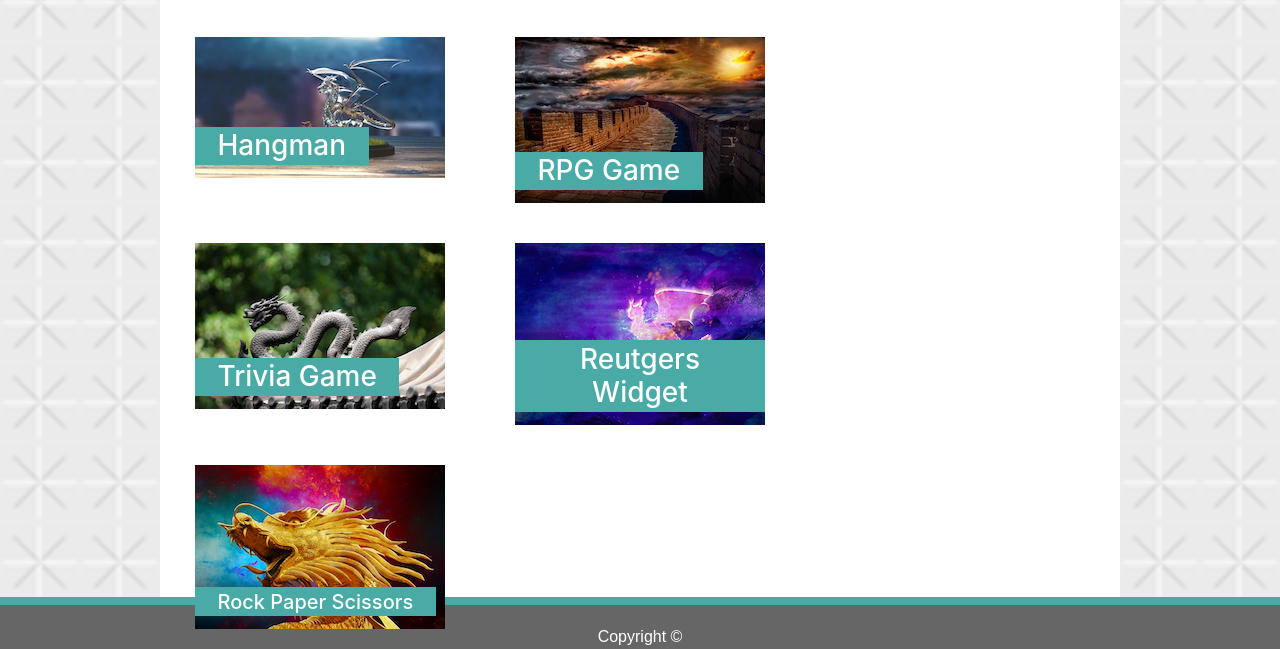
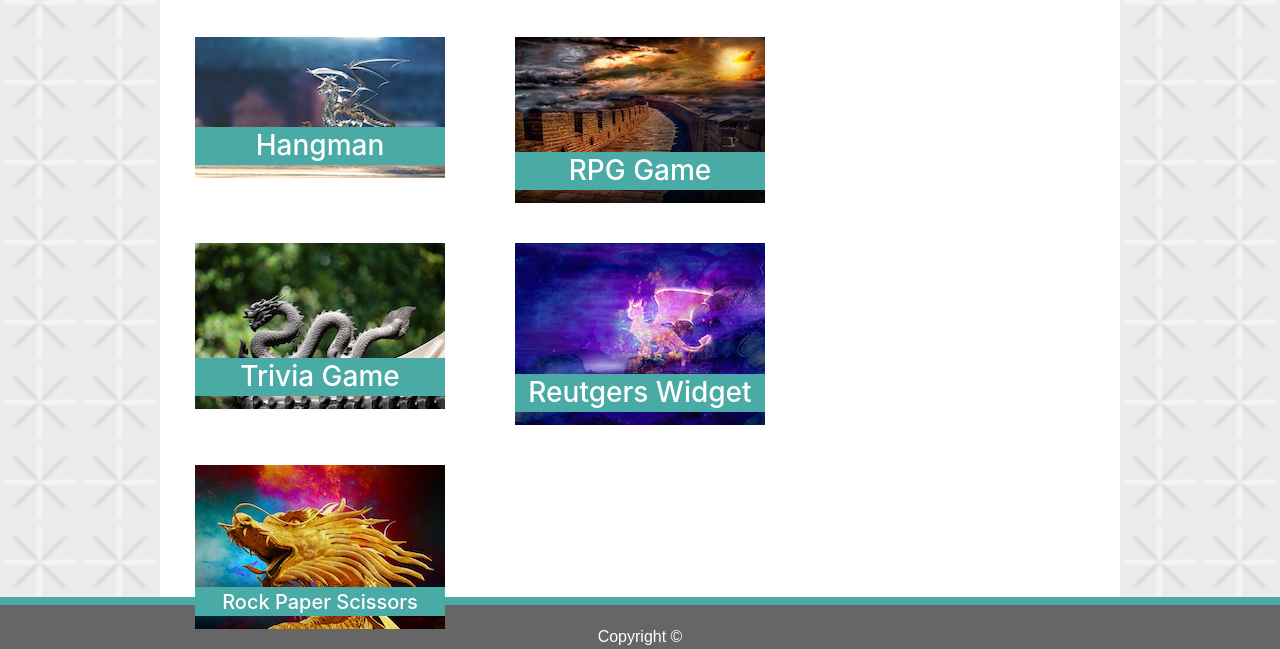
Before and after one commit to AnnaliisaS/responsive-portfolio, a plain HTML site: page portfolio.html in a window 1280 px wide. Shown: the part 198-847 px from the top of the page. Drawn offline with nearby package versions, Linux system fonts and the light colour scheme.

Commit message:
fixed banner resizing issue

```diff
--- a/assets/css/style.css
+++ b/assets/css/style.css
@@ -80,9 +80,10 @@ img {
 }
 
 h3, h5 {
+    width: 100%;
     text-align: center;
     vertical-align: middle;
-    padding: 1% 9% 1% 9%;
+    padding: 1% 1%;
     /*max-width: 250px;*/
     background-color: #4aaaa5;
     color: #ffffff;
```
